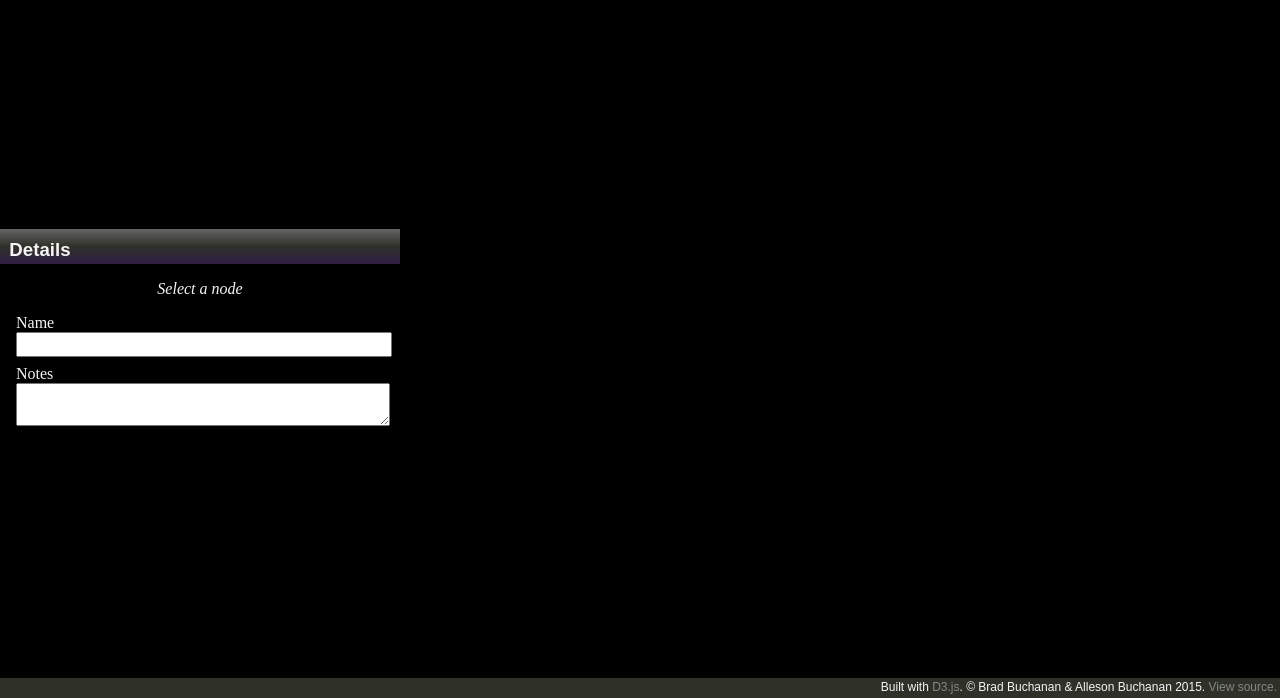
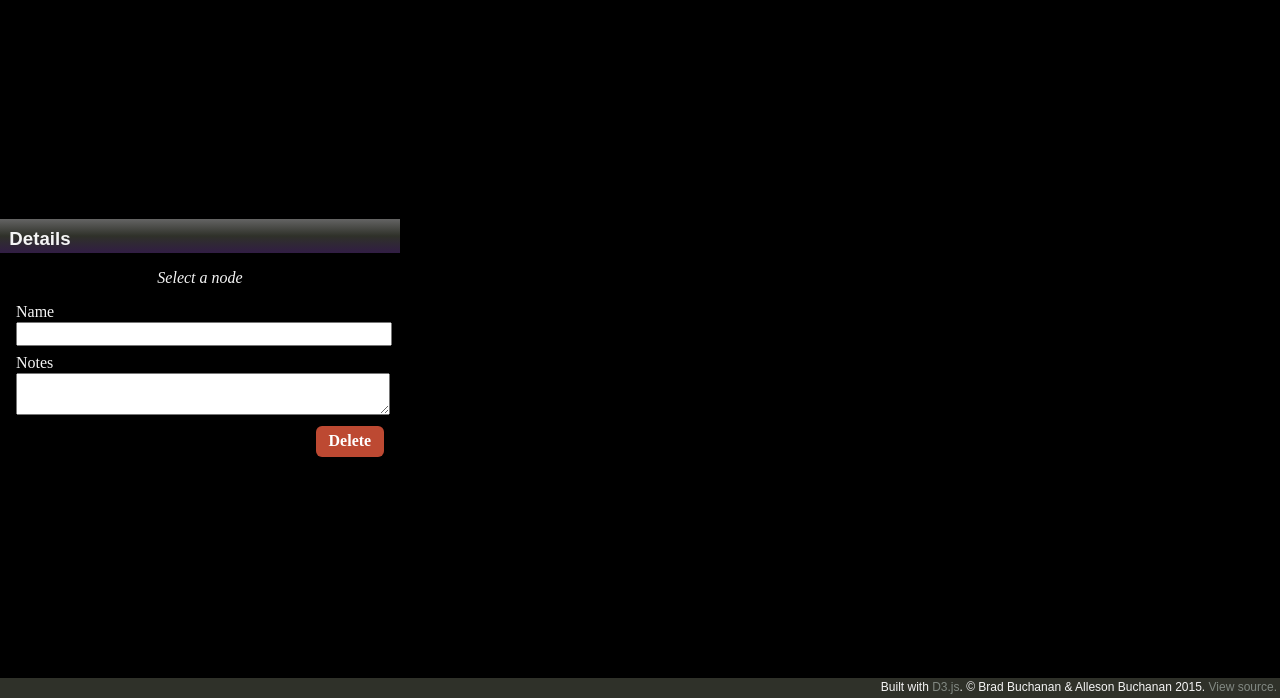
Before and after one commit to islemaster/connectmydots, a website: page src/index.jade in a window 1280 px wide. Shown: the part 102-800 px from the top of the page. Drawn offline with nearby package versions, Linux system fonts and the light colour scheme; files that its build step writes are made by us from their sources; no server answers; files whose address does not match are found by name.

Commit message:
Add nonfunctional delete node button

```diff
--- a/src/css/layout.scss
+++ b/src/css/layout.scss
@@ -72,3 +72,10 @@ html, body {
     flex: 0 0 auto;
   }
 }
+
+.button-row {
+  margin: 6px 0;
+  button {
+    float: right;
+  }
+}
--- a/src/css/style.scss
+++ b/src/css/style.scss
@@ -312,3 +312,27 @@ pre {
     padding-left: 0.5em;
   }
 }
+
+// Buttons
+button {
+  color: white;
+  background-color: $my-goldenrod;
+
+  border: none;
+  border-radius: 6px;
+  font-weight: bold;
+  padding: 0.4em 0.8em;
+
+  &:hover {
+    background-color: $my-yellow;
+  }
+
+  &.delete {
+    color: white;
+    background-color: $my-tomato;
+
+    &:hover {
+      background-color: red;
+    }
+  }
+}
--- a/src/jade/nodeDetail.jade
+++ b/src/jade/nodeDetail.jade
@@ -9,3 +9,6 @@ h1(data-for='node-detail') Details
 
     label(for='node-notes') Notes
     textarea#node-notes
+
+    .button-row
+      button.delete Delete
```
